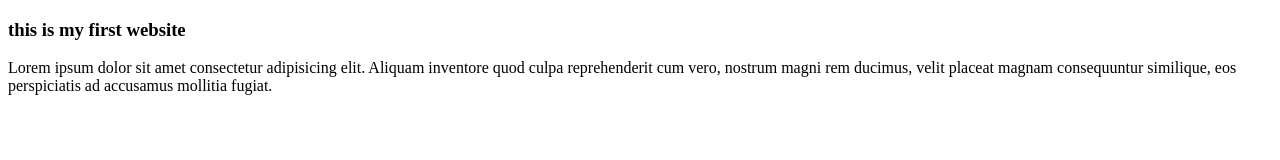
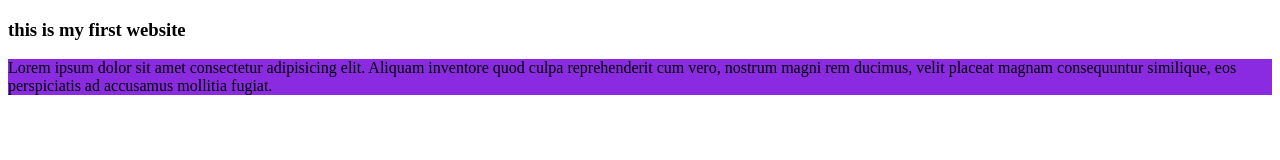
Before and after one commit to raihan-naime/my-first-website, a plain HTML site: page index.html in a window 1280 px wide. Drawn offline with Linux system fonts and the light colour scheme.

Commit message:
added color

```diff
--- a/index.html
+++ b/index.html
@@ -4,9 +4,14 @@
     <meta charset="UTF-8">
     <meta name="viewport" content="width=device-width, initial-scale=1.0">
     <title>my first website</title>
+    <style>
+        #background{
+            background-color: blueviolet;
+        }
+    </style>
 </head>
 <body>
     <h3>this is my first website</h3>
-    <p>Lorem ipsum dolor sit amet consectetur adipisicing elit. Aliquam inventore quod culpa reprehenderit cum vero, nostrum magni rem ducimus, velit placeat magnam consequuntur similique, eos perspiciatis ad accusamus mollitia fugiat.</p>
+    <p id="background">Lorem ipsum dolor sit amet consectetur adipisicing elit. Aliquam inventore quod culpa reprehenderit cum vero, nostrum magni rem ducimus, velit placeat magnam consequuntur similique, eos perspiciatis ad accusamus mollitia fugiat.</p>
 </body>
 </html>
```
